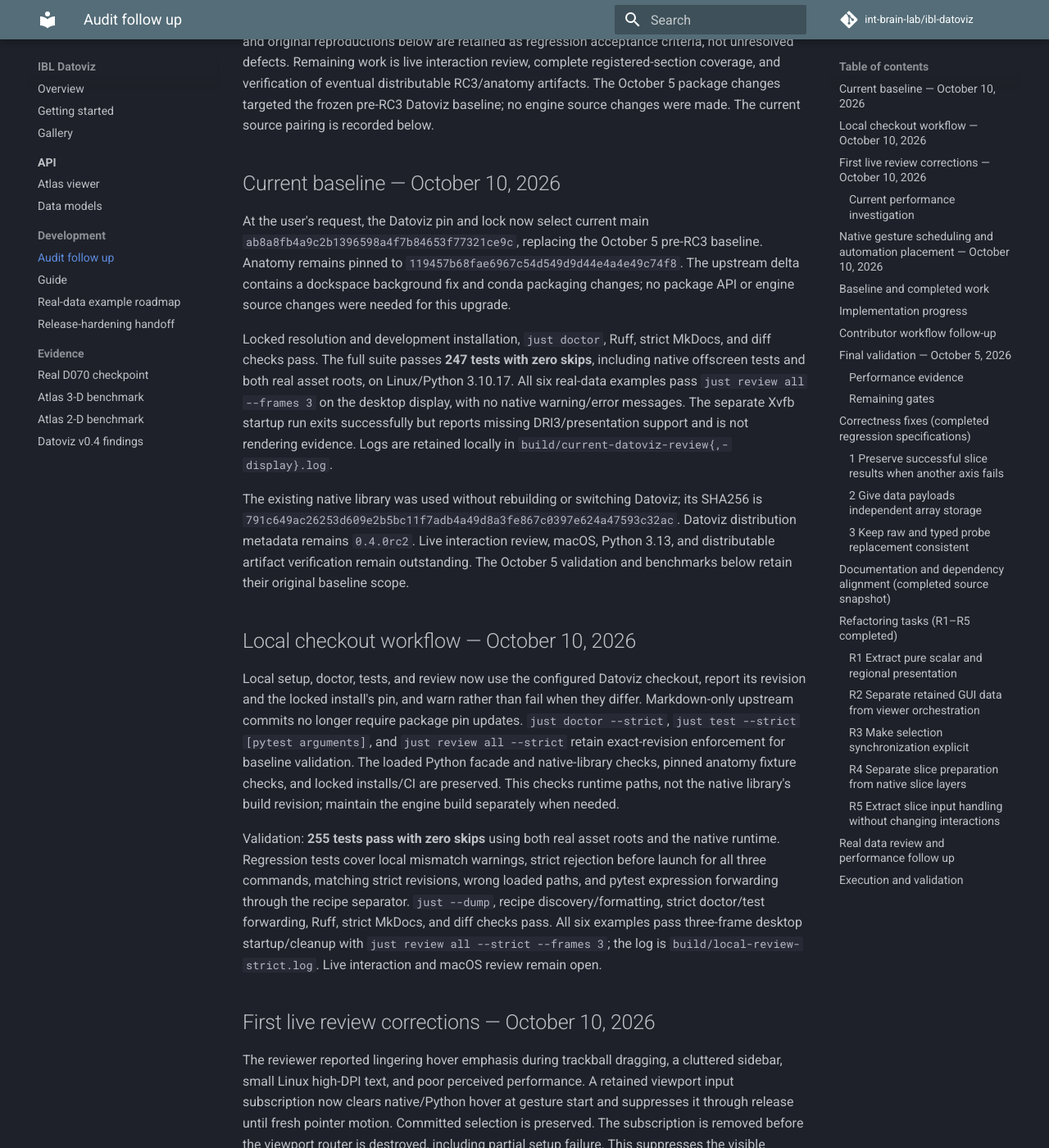
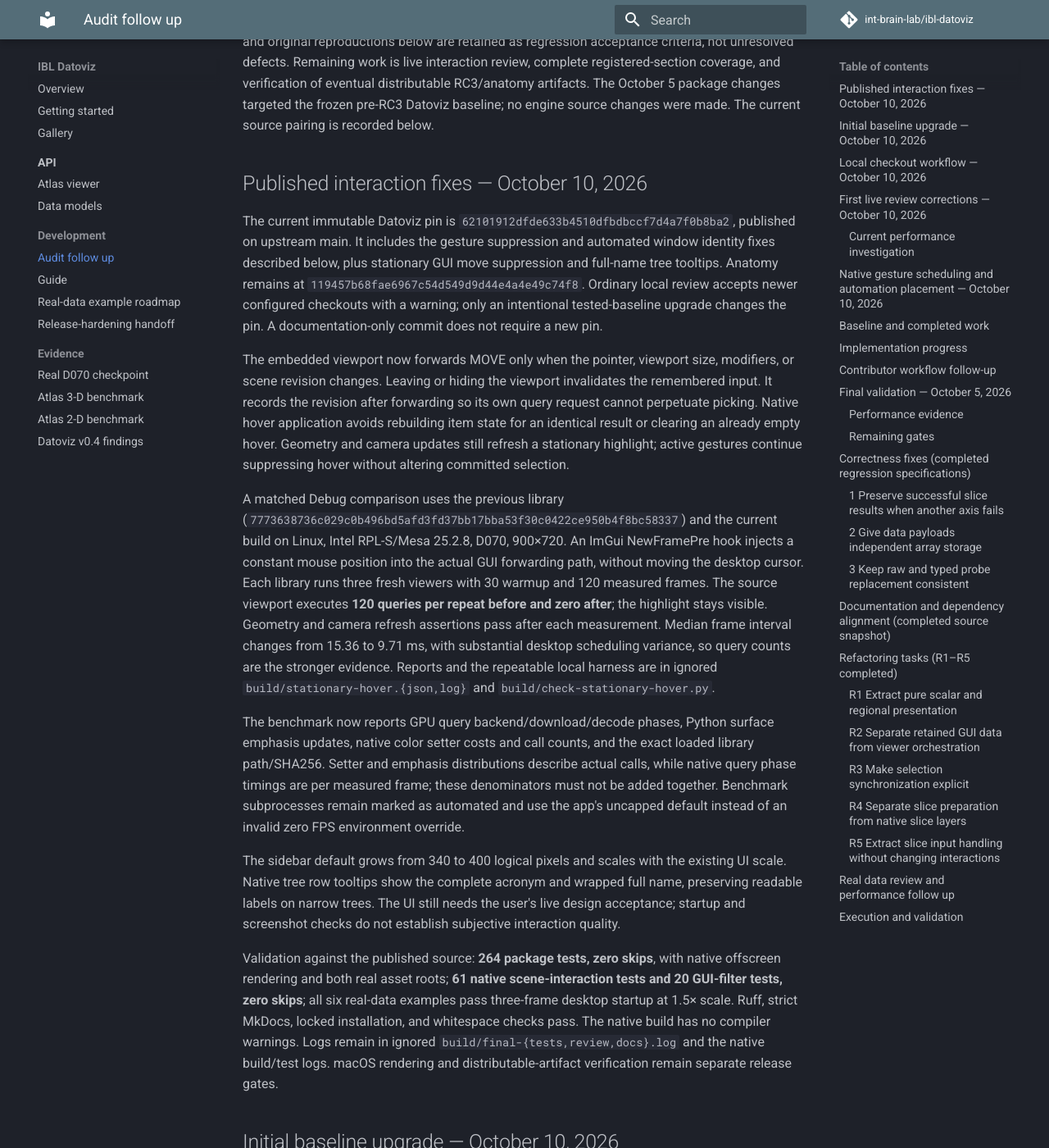
Before and after one commit to int-brain-lab/ibl-datoviz, an MkDocs documentation site: the page built from docs/NEXT_STEPS.md, in a window 1280 px wide and 1400 px high, scrolled down 193 px. Shown: the whole window at 82% size. Built offline with MkDocs 1.6.1 and Material for MkDocs 9.7.7, drawn with Linux system fonts in a browser that asks for light colours; comment, search, counter and statistics services are not loaded.

Commit message:
Pin published Datoviz interaction fixes and record validation

```diff
--- a/docs/NEXT_STEPS.md
+++ b/docs/NEXT_STEPS.md
@@ -7,7 +7,21 @@
 of eventual distributable RC3/anatomy artifacts. The October 5 package changes targeted the frozen pre-RC3 Datoviz baseline;
 no engine source changes were made. The current source pairing is recorded below.
 
-## Current baseline — October 10, 2026
+## Published interaction fixes — October 10, 2026
+
+The current immutable Datoviz pin is `62101912dfde633b4510dfbdbccf7d4a7f0b8ba2`, published on upstream main. It includes the gesture suppression and automated window identity fixes described below, plus stationary GUI move suppression and full-name tree tooltips. Anatomy remains at `119457b68fae6967c54d549d9d44e4a4e49c74f8`. Ordinary local review accepts newer configured checkouts with a warning; only an intentional tested-baseline upgrade changes the pin. A documentation-only commit does not require a new pin.
+
+The embedded viewport now forwards MOVE only when the pointer, viewport size, modifiers, or scene revision changes. Leaving or hiding the viewport invalidates the remembered input. It records the revision after forwarding so its own query request cannot perpetuate picking. Native hover application avoids rebuilding item state for an identical result or clearing an already empty hover. Geometry and camera updates still refresh a stationary highlight; active gestures continue suppressing hover without altering committed selection.
+
+A matched Debug comparison uses the previous library (`7773638736c029c0b496bd5afd3fd37bb17bba53f30c0422ce950b4f8bc58337`) and the current build on Linux, Intel RPL-S/Mesa 25.2.8, D070, 900×720. An ImGui NewFramePre hook injects a constant mouse position into the actual GUI forwarding path, without moving the desktop cursor. Each library runs three fresh viewers with 30 warmup and 120 measured frames. The source viewport executes **120 queries per repeat before and zero after**; the highlight stays visible. Geometry and camera refresh assertions pass after each measurement. Median frame interval changes from 15.36 to 9.71 ms, with substantial desktop scheduling variance, so query counts are the stronger evidence. Reports and the repeatable local harness are in ignored `build/stationary-hover.{json,log}` and `build/check-stationary-hover.py`.
+
+The benchmark now reports GPU query backend/download/decode phases, Python surface emphasis updates, native color setter costs and call counts, and the exact loaded library path/SHA256. Setter and emphasis distributions describe actual calls, while native query phase timings are per measured frame; these denominators must not be added together. Benchmark subprocesses remain marked as automated and use the app's uncapped default instead of an invalid zero FPS environment override.
+
+The sidebar default grows from 340 to 400 logical pixels and scales with the existing UI scale. Native tree row tooltips show the complete acronym and wrapped full name, preserving readable labels on narrow trees. The UI still needs the user's live design acceptance; startup and screenshot checks do not establish subjective interaction quality.
+
+Validation against the published source: **264 package tests, zero skips**, with native offscreen rendering and both real asset roots; **61 native scene-interaction tests and 20 GUI-filter tests, zero skips**; all six real-data examples pass three-frame desktop startup at 1.5× scale. Ruff, strict MkDocs, locked installation, and whitespace checks pass. The native build has no compiler warnings. Logs remain in ignored `build/final-{tests,review,docs}.log` and the native build/test logs. macOS rendering and distributable-artifact verification remain separate release gates.
+
+## Initial baseline upgrade — October 10, 2026
 
 At the user's request, the Datoviz pin and lock now select current main
 `ab8a8fb4a9c2b1396598a4f7b84653f77321ce9c`, replacing the October 5 pre-RC3
--- a/pyproject.toml
+++ b/pyproject.toml
@@ -31,7 +31,7 @@
 [tool.uv.sources]
 # Immutable revisions define this unreleased source snapshot. Adjacent source
 # checkouts may override them only through an explicit PYTHONPATH development command.
-datoviz = { git = "https://github.com/datoviz/datoviz.git", rev = "ab8a8fb4a9c2b1396598a4f7b84653f77321ce9c" }
+datoviz = { git = "https://github.com/datoviz/datoviz.git", rev = "62101912dfde633b4510dfbdbccf7d4a7f0b8ba2" }
 ibl-anatomy = { git = "https://github.com/int-brain-lab/ibl-anatomy.git", rev = "119457b68fae6967c54d549d9d44e4a4e49c74f8" }
 
 [dependency-groups]
```
Also changed, not shown: 1 other file.
